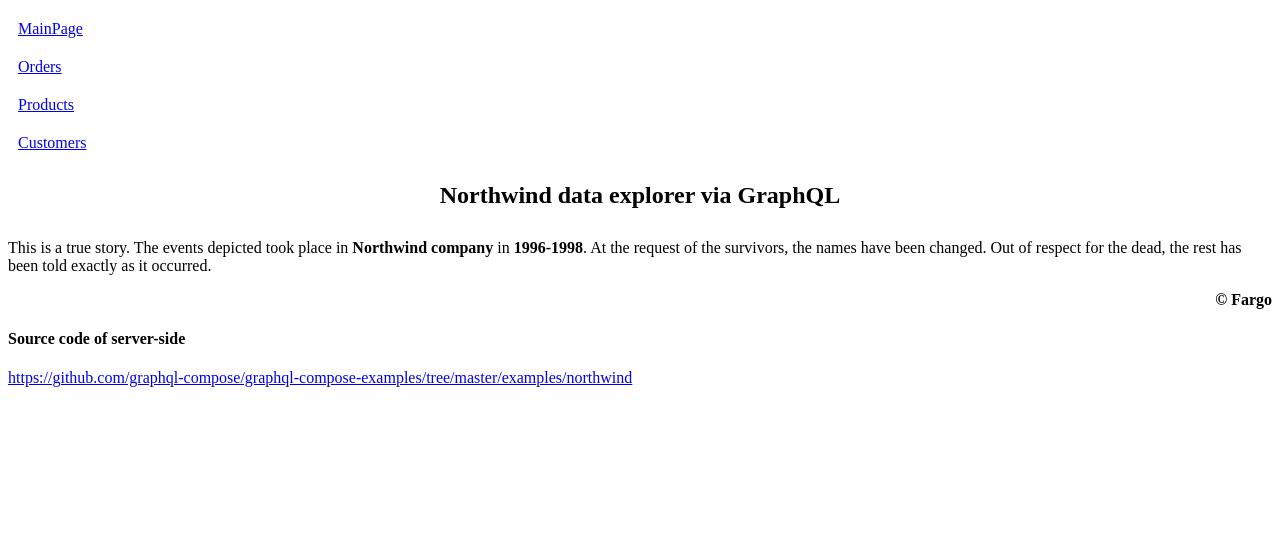
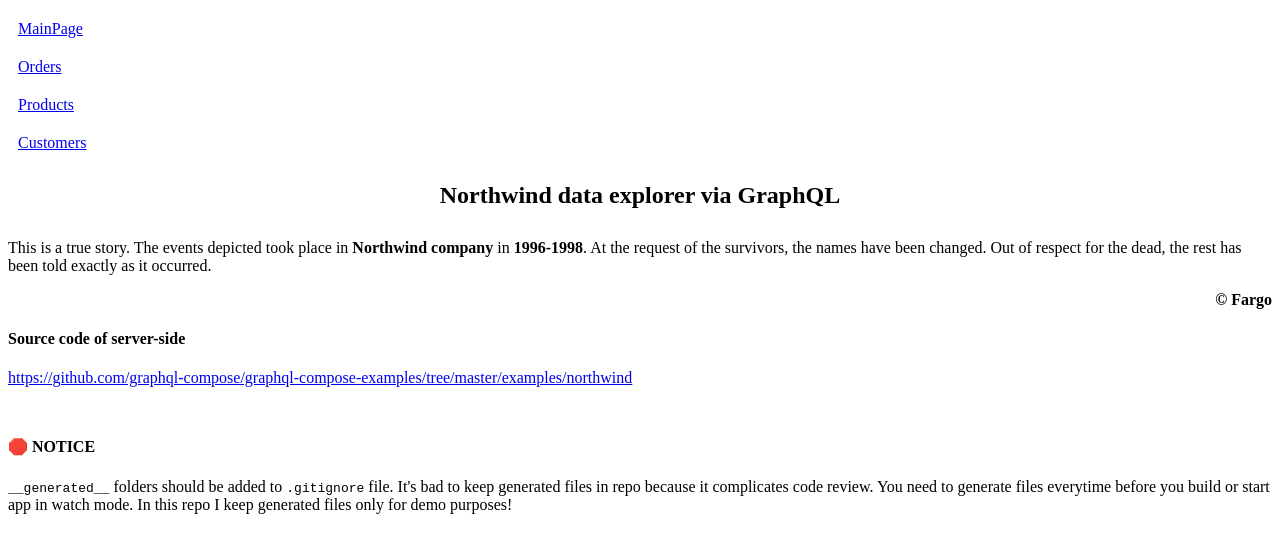
Before and after one commit to nodkz/example-apollo2, a React (Create React App) app: page / in a window 1280 px wide. Shown: the top 552 px of the page. Built offline with nearby package versions, Linux system fonts and the light colour scheme; the HTML template or start-up script is replaced by a standard one.

Commit message:
small fixes

```diff
--- a/src/apolloClientQueryDemo.ts
+++ b/src/apolloClientQueryDemo.ts
@@ -2,7 +2,7 @@ import { apolloClient } from './apolloClient';
 import gql from 'graphql-tag';
 
 const query = gql`
-  query OrderListQuery($page: Int!, $perPage: Int!) {
+  query DemoQueryWithoutReact($page: Int!, $perPage: Int!) {
     viewer {
       orderPagination(page: $page, perPage: $perPage) {
         ...OrderList_orderPagination
--- a/src/pages/index.tsx
+++ b/src/pages/index.tsx
@@ -33,6 +33,14 @@ export default function Index() {
           https://github.com/graphql-compose/graphql-compose-examples/tree/master/examples/northwind
         </a>
       </div>
+
+      <div style={{ marginTop: 50 }}>
+        <h4>🛑 NOTICE</h4>
+        <code>__generated__</code> folders should be added to <code>.gitignore</code> file. It's bad
+        to keep generated files in repo because it complicates code review. You need to generate
+        files everytime before you build or start app in watch mode. In this repo I keep generated
+        files only for demo purposes!
+      </div>
     </div>
   );
 }
```
Also changed, not shown: src/__generated__/DemoQueryWithoutReact.ts (added, +63 -0 lines).
